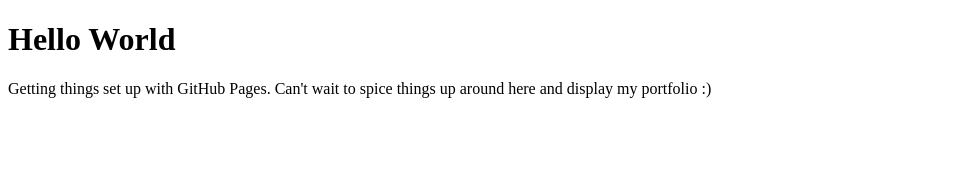
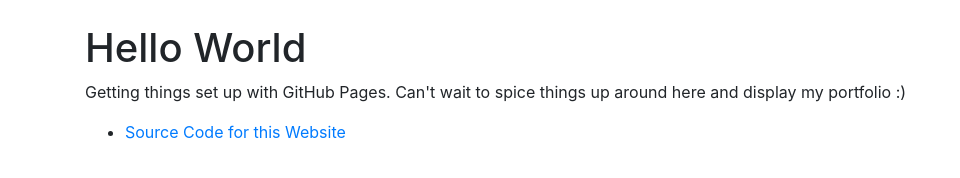
Before and after one commit to aaronrhoades/aaronrhoades.github.io, a plain HTML site: page index.html in a window 1280 px wide. Shown: the whole page, without its empty margins (0-960 px from the left). Drawn offline with nearby package versions, Linux system fonts and the light colour scheme.

Commit message:
Add bootstrap. Add link to github repo

```diff
--- a/index.html
+++ b/index.html
@@ -1,7 +1,16 @@
 <!DOCTYPE html>
 <html>
+<head>
+  <link href="https://stackpath.bootstrapcdn.com/bootstrap/4.3.1/css/bootstrap.min.css" rel="stylesheet" integrity="sha384-ggOyR0iXCbMQv3Xipma34MD+dH/1fQ784/j6cY/iJTQUOhcWr7x9JvoRxT2MZw1T" crossorigin="anonymous">
+
+</head>
 <body>
+<div class="container pt-4">
 <h1>Hello World</h1>
 <p>Getting things set up with GitHub Pages. Can't wait to spice things up around here and display my portfolio :)</p>
+<ul>
+  <li><a href="https://github.com/aaronrhoades/aaronrhoades.github.io">Source Code for this Website</a></li>
+</ul>
+</div>
 </body>
 </html>
```
